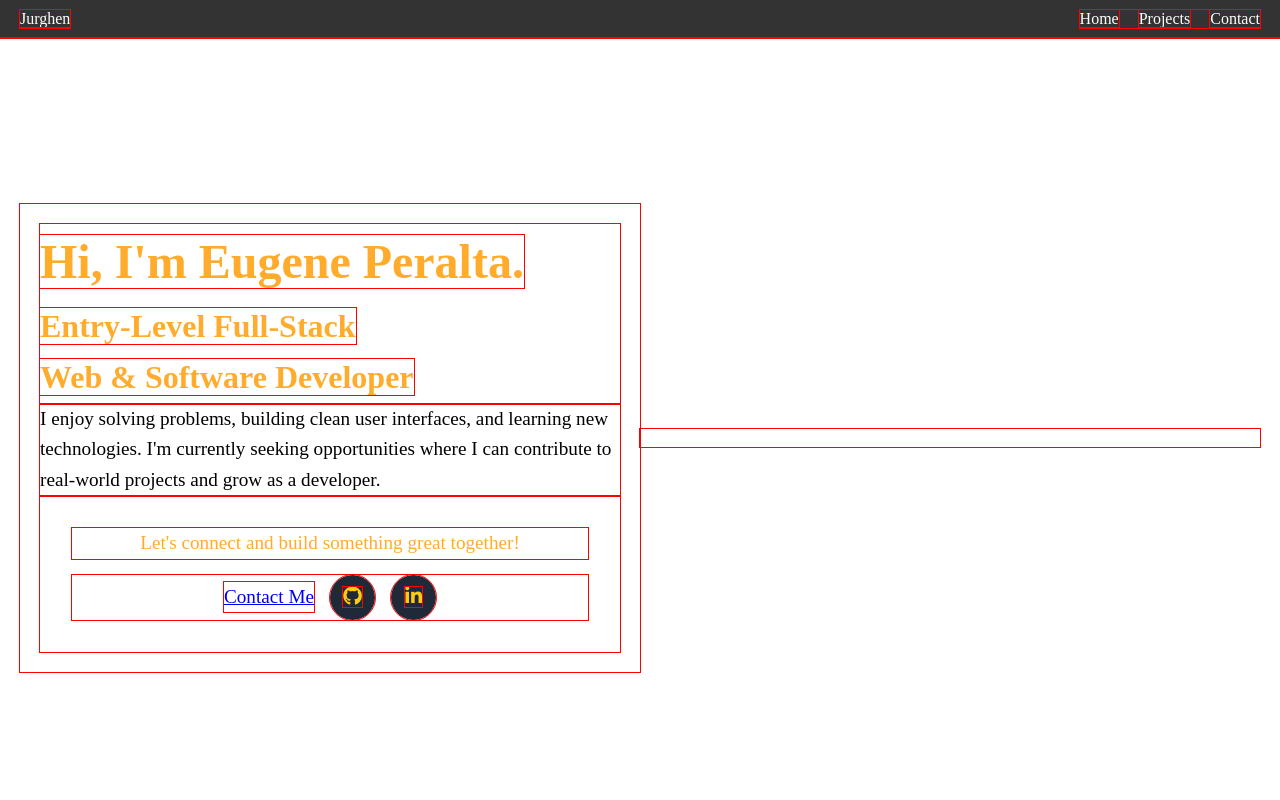
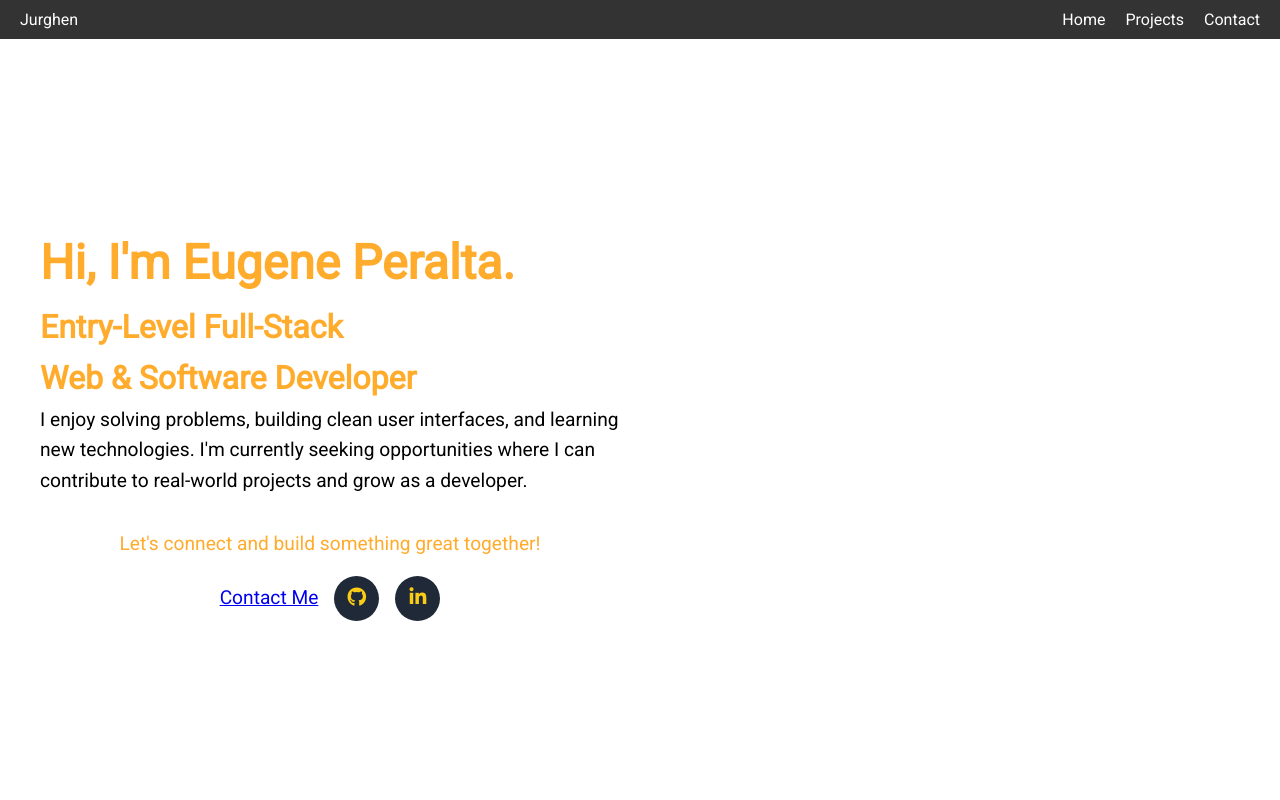
Before and after one commit to Shishwami/jurghen, a Vue app: page / in a window 1280 px wide. Shown: the top 800 px of the page. Built offline with nearby package versions, Linux system fonts and the light colour scheme.

Commit message:
Update general.css

```diff
--- a/src/assets/CSS/general.css
+++ b/src/assets/CSS/general.css
@@ -1,9 +1,10 @@
-*{
+* {
   margin: 0;
   padding: 0;
   box-sizing: border-box;
+  font-family: 'Roboto', sans-serif;
 }
 
-*{
-    outline: 1px solid red;
+* {
+  /* outline: 1px solid red; */
 }
```
